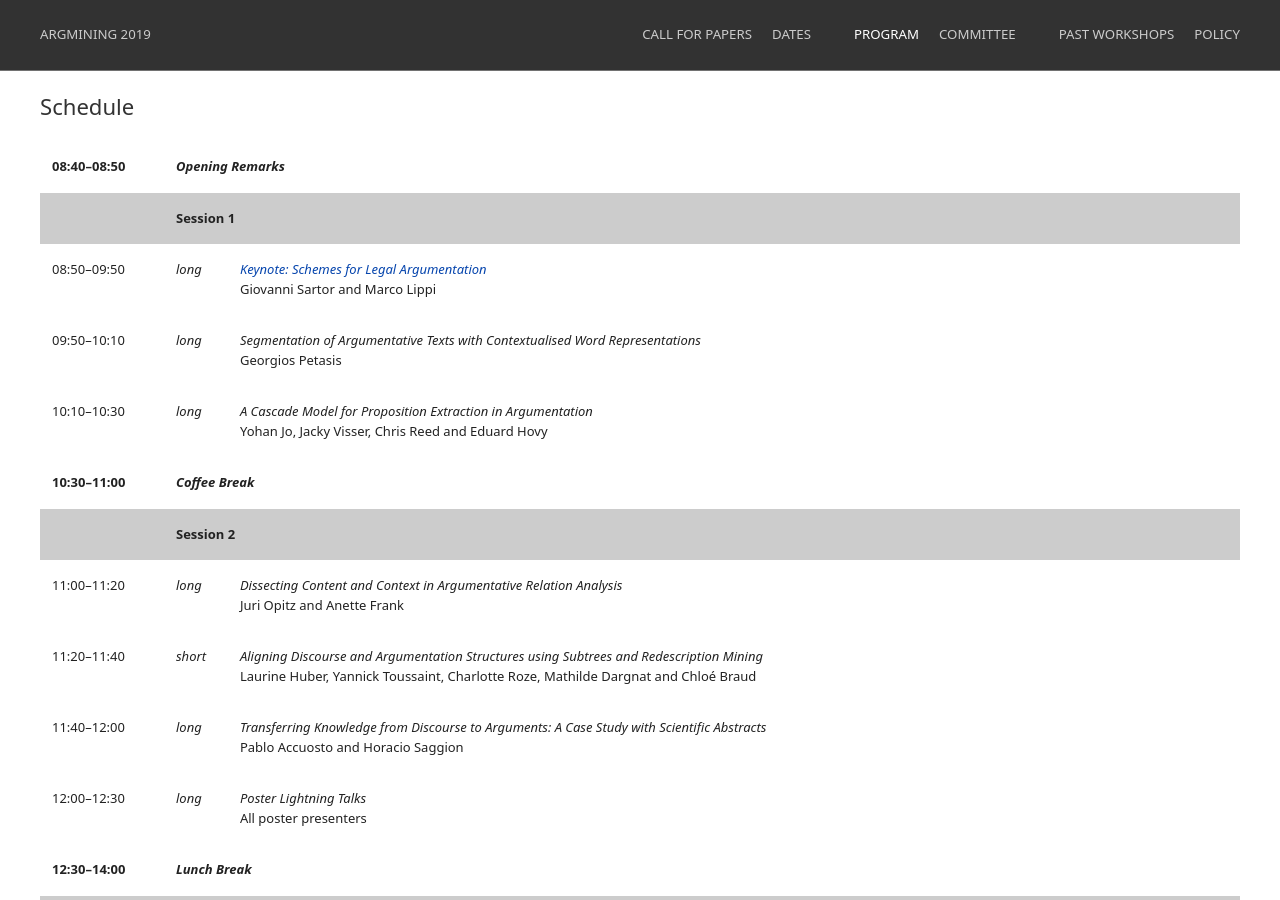
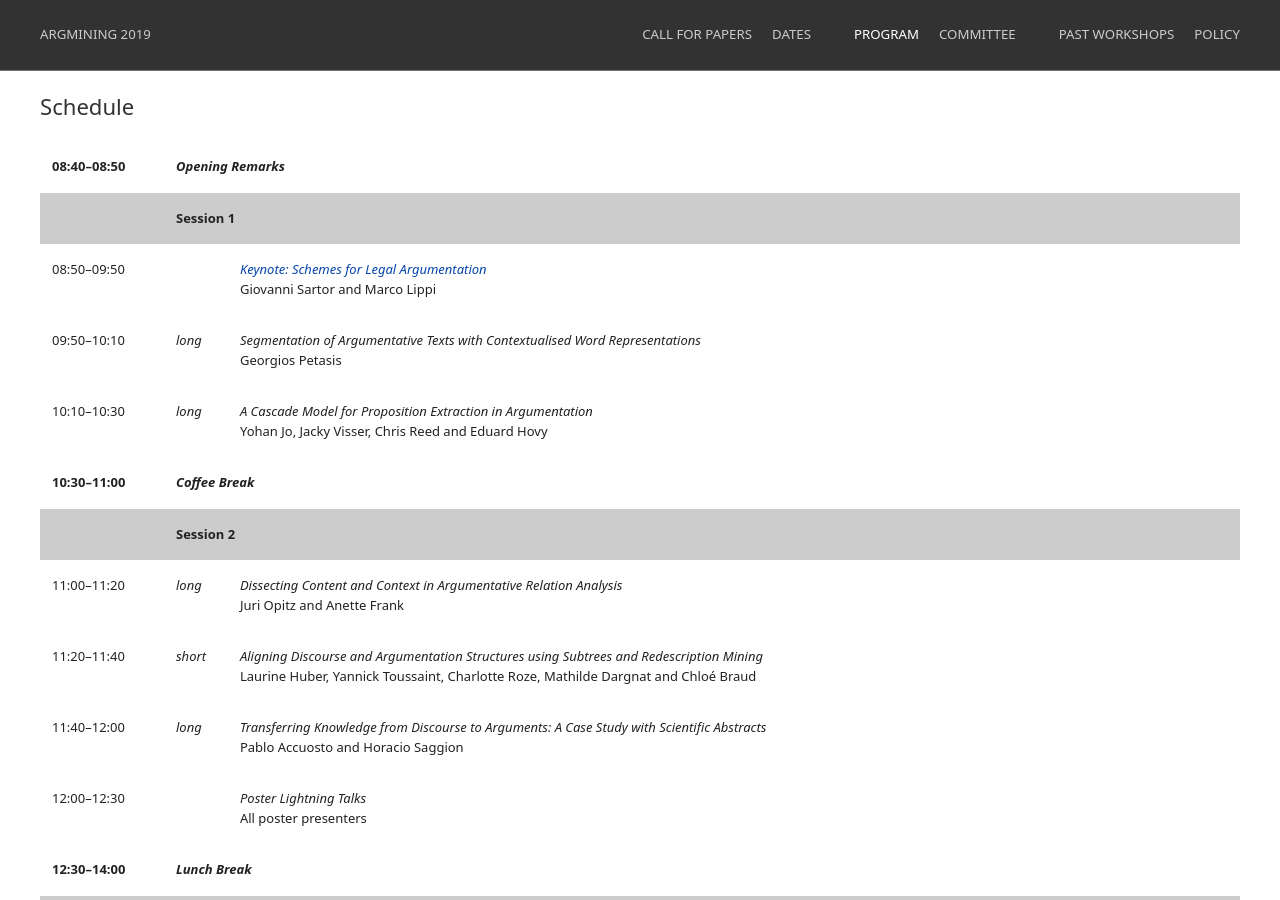
Before and after one commit to argmining19-webis-de/argmining19-webis-de.github.io, a Jekyll site: the page built from program.html, in a window 1280 px wide and 900 px high, scrolled down 549 px. Built offline with Jekyll 4.4.1, drawn with Linux system fonts in a browser that asks for light colours.

Commit message:
news schedule

```diff
--- a/schedule.html
+++ b/schedule.html
@@ -9,7 +9,7 @@
         </tr>
         <tr class="program-presentation-title">
             <td>08:50–09:50</td>
-            <td>long</td>
+            <td></td>
             <td><a href="#keynote-speakers">Keynote: Schemes for Legal Argumentation</a></td>
         </tr>
         <tr class="program-speaker">
@@ -87,7 +87,7 @@
 
         <tr class="program-presentation-title">
             <td>12:00–12:30</td>
-            <td>long</td>
+            <td></td>
             <td>Poster Lightning Talks</td>
         </tr>
         <tr class="program-speaker">
@@ -296,7 +296,7 @@
 
         <tr class="program-presentation-title">
             <td>16:40–17:25</td>
-            <td>long</td>
+            <td></td>
             <td>Special Event</td>
         </tr>
         <tr class="program-speaker">
@@ -307,7 +307,7 @@
 
         <tr class="program-presentation-title">
             <td>17:25–17:30</td>
-            <td>long</td>
+            <td></td>
             <td>Best Paper Announcement</td>
         </tr>
         <tr class="program-speaker">
```
